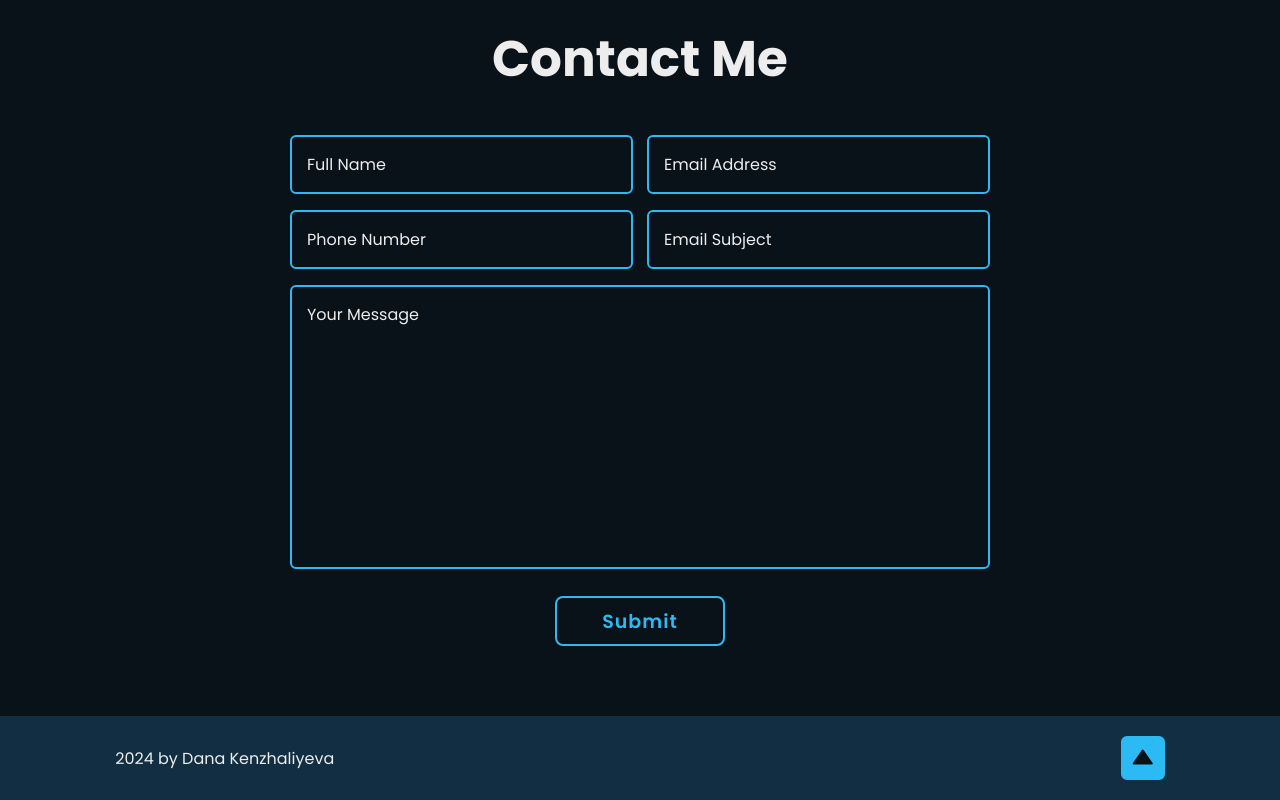
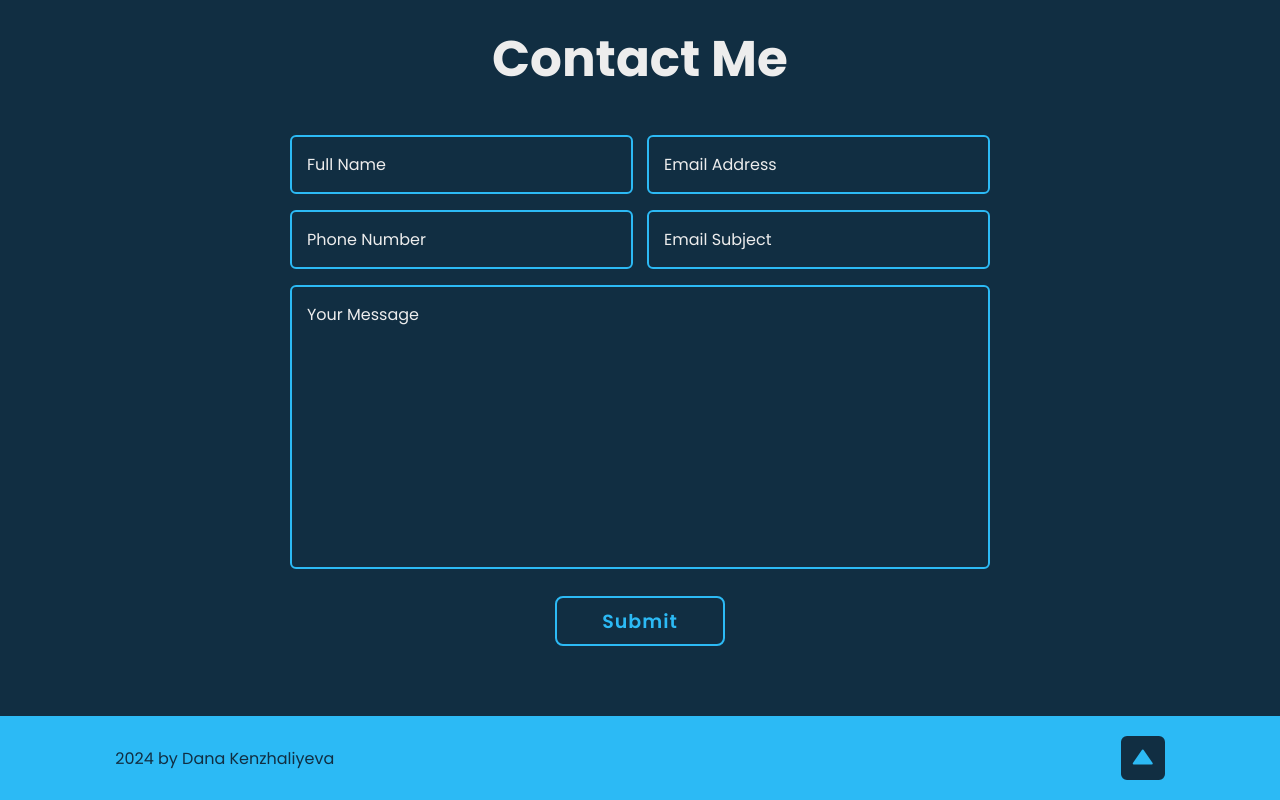
Before and after one commit to danaTealbook/danaTealbook.github.io, a React (Create React App) app: page / in a window 1280 px wide. Shown: the part 4821-5621 px from the top of the page. Built offline with nearby package versions, Linux system fonts and the light colour scheme.

Commit message:
changed contact and footer colors

```diff
--- a/public/style.css
+++ b/public/style.css
@@ -398,6 +398,7 @@ hr {
 .contact {
   min-height: auto;
   padding-bottom: 7rem;
+  background: var(--secondary-bg-color);
 }
 
 .contact form {
@@ -475,11 +476,12 @@ hr {
   align-items: center;
   flex-wrap: wrap;
   padding: 2rem 9%;
-  background: var(--secondary-bg-color);
+  background: var(--highlight-color);
 }
 
 .footer-text {
   font-size: 1.6rem;
+  color: var(--secondary-bg-color);
 }
 
 .footer-iconTop a {
@@ -488,8 +490,8 @@ hr {
   justify-content: center;
   align-items: center;
   padding: 0.8rem;
-  background: var(--highlight-color);
-  border: 0.2rem solid var(--highlight-color);
+  background: var(--secondary-bg-color);
+  border: 0.2rem solid var(--secondary-bg-color);
   border-radius: 0.6rem;
   /* z-index: 1; */
   /* overflow: hidden; */
@@ -499,12 +501,12 @@ hr {
 .footer-iconTop a:hover {
   /* background: var(--highlight-color); */
   /* color: var(--bg-color); */
-  box-shadow: 0 0 2rem var(--highlight-color);
+  box-shadow: 0 0 2rem var(--bg-color);
 }
 
 .footer-iconTop a i {
   font-size: 2.4rem;
-  color: var(--bg-color);
+  color: var(--highlight-color);
 }
 
 /* BREAKPOINTS for responsiveness */
--- a/src/components/ParticlesBackground.jsx
+++ b/src/components/ParticlesBackground.jsx
@@ -112,10 +112,10 @@ const ParticlesBackground = () => {
       },
       particles: {
         color: {
-          value: "#ffffff",
+          value: "#2cbaf5",
         },
         links: {
-          color: "#ffffff",
+          color: "#2cbaf5",
           distance: 150,
           enable: true,
           opacity: 0.5,
```
